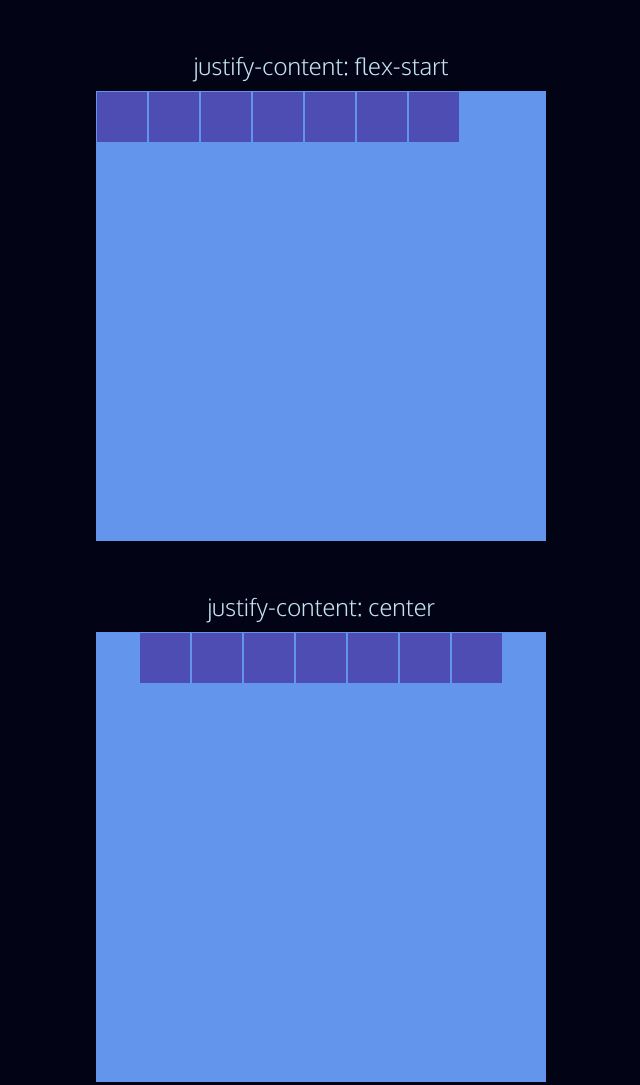
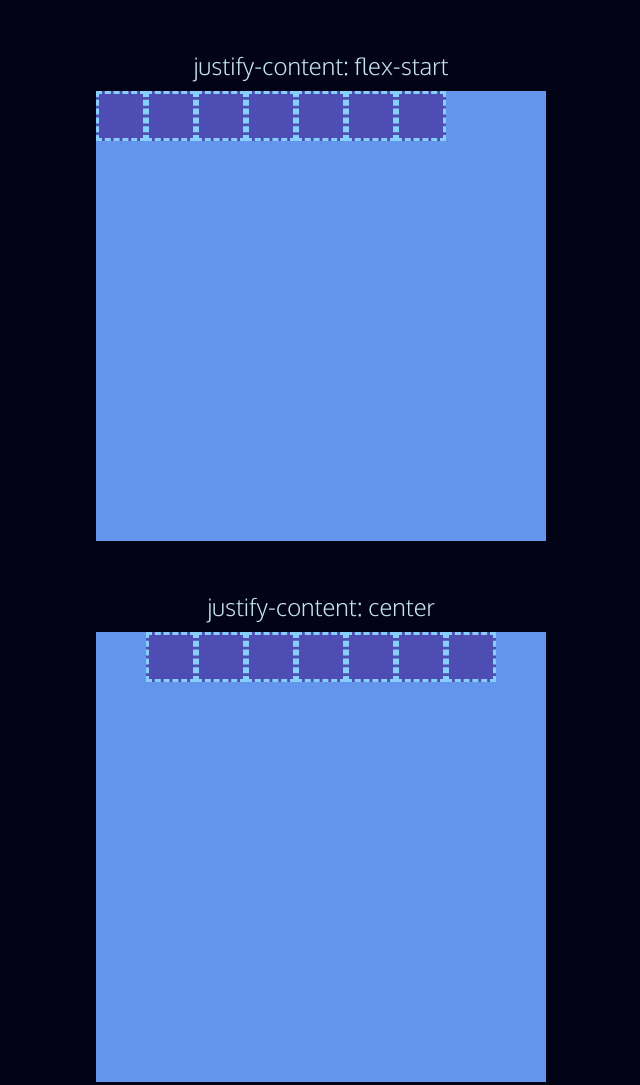
Before and after one commit to john-a-dixon/sandbox, a plain HTML site: page flexbox/index.html in a window 1280 px wide. Shown: the top 1085 px of the page, without its empty margins (319-959 px from the left). Drawn offline with Linux system fonts and the light colour scheme.

Commit message:
Changed the border type.

```diff
--- a/flexbox/resources/css/style.css
+++ b/flexbox/resources/css/style.css
@@ -34,8 +34,8 @@ h1 {
 .box {
   height: 50px;
   width: 50px;
-  margin: 1px;
   background-color: hsl(240, 40%, 50%);
+  border: 3px dashed lightskyblue;
 }
 
 article:nth-child(1) .container{
```
